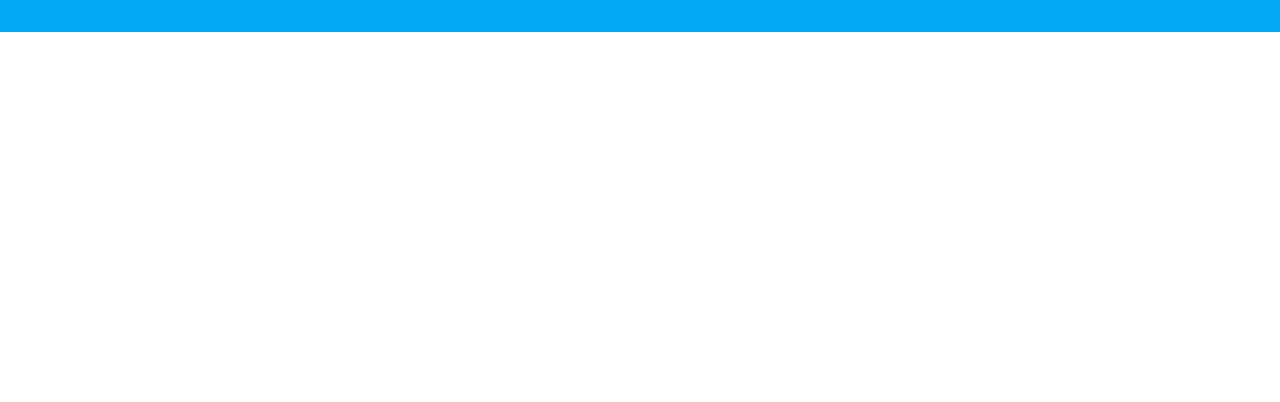
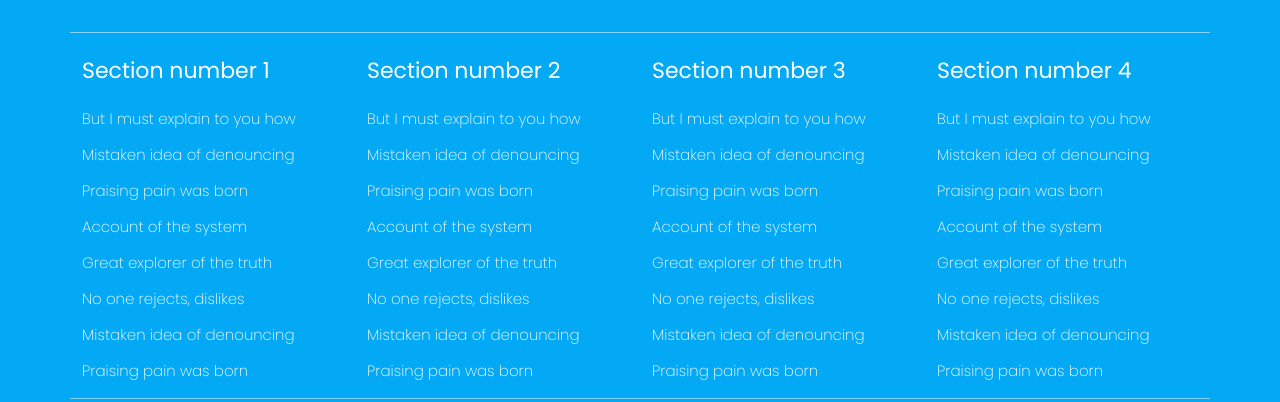
Before and after one commit to romankorniev/BlueEssaySite-Project, a website: page src/index.html in a window 1280 px wide. Shown: the part 3928-4330 px from the top of the page. Before the commit the page ends 3971 px from the top, so only its background shows below. Drawn offline with nearby package versions, Linux system fonts and the light colour scheme; files that its build step writes are made by us from their sources.

Commit message:
created 2nd part of the footer

```diff
--- a/src/_html/_base/_includes/_footer.html
+++ b/src/_html/_base/_includes/_footer.html
@@ -22,7 +22,52 @@
 
     <div class="container-fluid midfooter">
         <div class="container">
-
+            <div class="row">
+                <div class="col-3 d-flex flex-column align-items-start justify-content-center">
+                    <a href="#"><h4>Section number 1</h4></a>
+                    <a href="#"><h5>But I must explain to you how</h5></a>
+                    <a href="#"><h5>Mistaken idea of denouncing</h5></a>
+                    <a href="#"><h5>Praising pain was born</h5></a>
+                    <a href="#"><h5>Account of the system</h5></a>
+                    <a href="#"><h5>Great explorer of the truth</h5></a>
+                    <a href="#"><h5>No one rejects, dislikes</h5></a>
+                    <a href="#"><h5>Mistaken idea of denouncing </h5></a>
+                    <a href="#"><h5>Praising pain was born</h5></a>
+                </div>
+                <div class="col-3 d-flex flex-column align-items-start justify-content-center">
+                    <a href="#"><h4>Section number 2</h4></a>
+                    <a href="#"><h5>But I must explain to you how</h5></a>
+                    <a href="#"><h5>Mistaken idea of denouncing</h5></a>
+                    <a href="#"><h5>Praising pain was born</h5></a>
+                    <a href="#"><h5>Account of the system</h5></a>
+                    <a href="#"><h5>Great explorer of the truth</h5></a>
+                    <a href="#"><h5>No one rejects, dislikes</h5></a>
+                    <a href="#"><h5>Mistaken idea of denouncing </h5></a>
+                    <a href="#"><h5>Praising pain was born</h5></a>
+                </div>
+                <div class="col-3 d-flex flex-column align-items-start justify-content-center">
+                    <a href="#"><h4>Section number 3</h4></a>
+                    <a href="#"><h5>But I must explain to you how</h5></a>
+                    <a href="#"><h5>Mistaken idea of denouncing</h5></a>
+                    <a href="#"><h5>Praising pain was born</h5></a>
+                    <a href="#"><h5>Account of the system</h5></a>
+                    <a href="#"><h5>Great explorer of the truth</h5></a>
+                    <a href="#"><h5>No one rejects, dislikes</h5></a>
+                    <a href="#"><h5>Mistaken idea of denouncing </h5></a>
+                    <a href="#"><h5>Praising pain was born</h5></a>
+                </div>
+                <div class="col-3 d-flex flex-column align-items-start justify-content-center">
+                    <a href="#"><h4>Section number 4</h4></a>
+                    <a href="#"><h5>But I must explain to you how</h5></a>
+                    <a href="#"><h5>Mistaken idea of denouncing</h5></a>
+                    <a href="#"><h5>Praising pain was born</h5></a>
+                    <a href="#"><h5>Account of the system</h5></a>
+                    <a href="#"><h5>Great explorer of the truth</h5></a>
+                    <a href="#"><h5>No one rejects, dislikes</h5></a>
+                    <a href="#"><h5>Mistaken idea of denouncing </h5></a>
+                    <a href="#"><h5>Praising pain was born</h5></a>
+                </div>
+            </div>
         </div>
     </div>
 </footer>
--- a/src/assets/css/_base/_fonts.scss
+++ b/src/assets/css/_base/_fonts.scss
@@ -10,7 +10,7 @@
 }
 
 @font-face {
-    font-family: Poppins_Thiin;
+    font-family: Poppins_Thin;
     src: url(../../../assets/fonts/Poppins-Thin.ttf);
 }
 
--- a/src/assets/css/_components/_footer.scss
+++ b/src/assets/css/_components/_footer.scss
@@ -29,3 +29,43 @@
         text-transform: uppercase;
     }
 }
+
+.midfooter {
+    background-color: var(--bg_color_main1);
+    height: 370px;
+
+    .container {
+        border-top: 1px solid rgba($color: white, $alpha: 0.52);
+        border-bottom: 1px solid rgba($color: white, $alpha: 0.52);
+    }
+
+    .col-3 {
+        height: 365px;
+    }
+
+    .col-3 h4 {
+        font-size: 22px;
+        color: var(--text_color-main1);
+        font-weight: 500;
+        font-family: Poppins_Regular;
+        margin: 20px 0;
+    }
+
+    .col-3 h5 {
+        font-size: 15px;
+        line-height: 28px;
+        color: #ffffff;
+        font-weight: 400;
+        font-family: Poppins_ExtraLight;
+        transition: 0.3s ease;
+        &:hover{
+            transform: translateX(10px);
+        }
+    }
+
+    .col-3 a {
+        text-decoration: none;
+        cursor: pointer;
+    }
+
+}
```
